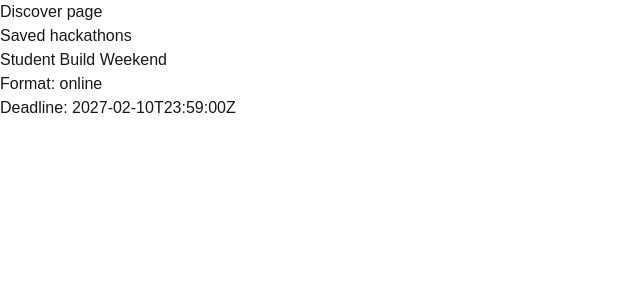
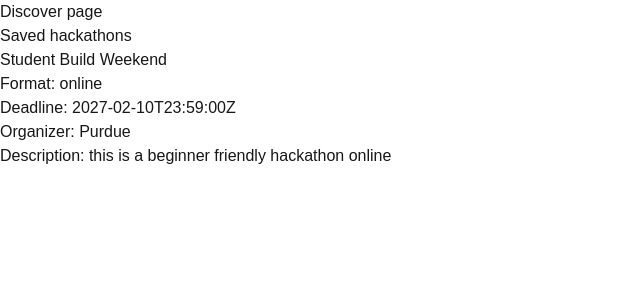
Before and after one commit to Siddhgarg3/Hacktracker, a Next.js app in the folder hacktracker-next/: page /hackathons/1 in a window 1280 px wide. Shown: the top 300 px of the page, without its empty margins (0-640 px from the left). Built offline with nearby package versions, Linux system fonts and the light colour scheme.

Commit message:
added description and organizer

```diff
--- a/hacktracker-next/app/hackathons/[id]/page.jsx
+++ b/hacktracker-next/app/hackathons/[id]/page.jsx
@@ -11,6 +11,8 @@ export default async function HackathonDetails({params}){
         <h1>{hackathonreference.name}</h1>
         <p>Format: {hackathonreference.format}</p>
         <p>Deadline: {hackathonreference.deadline}</p>
+        <p>Organizer: {hackathonreference.organizer}</p>
+        <p>Description: {hackathonreference.description}</p>
         </>
     )
 }
--- a/hacktracker-next/data/hackathons.js
+++ b/hacktracker-next/data/hackathons.js
@@ -5,34 +5,44 @@ const hackathons = [
     name: "Student Build Weekend",
     format: "online",
     beginnerFriendly: true,
-    deadline: "2027-02-10T23:59:00Z"
+    deadline: "2027-02-10T23:59:00Z",
+    organizer: "Purdue",
+    description: "this is a beginner friendly hackathon online"
   },
   {
     id: 2,
     name: "Campus Code Challenge",
     format: "in-person",
     beginnerFriendly: false,
-    deadline: "2027-01-20T23:59:00Z"
+    deadline: "2027-01-20T23:59:00Z",
+    organizer: "UIUC",
+    description: "this is an advanced hackathon in person"
   },
   {
     id: 3,
     name: "Beginner Innovation Jam",
     format: "hybrid",
     beginnerFriendly: true,
-    deadline: "2027-03-05T23:59:00Z"
+    deadline: "2027-03-05T23:59:00Z",
+    organizer: "Purdue",
+    description: "this is a beginner friendly hackathon that can be done online or in person"
   },
   {
     id: 4,
     name: "Hello World Hackathon",
     format: "online",
     beginnerFriendly: true,
-    deadline: "2026-12-25"
+    deadline: "2026-12-25",
+    organizer: "Purdue",
+    description: "this is a beginner hackathon online"
   },
   {
     id: 5,
     name: "MIT hacknight",
     format: "in-person",
     beginnerFriendly: false,
-    deadline: "2027-03-27"
+    deadline: "2027-03-27",
+    organizer: "MIT",
+    description: "this is an advanced hackathon conducted in person"
   }
 ];
```
